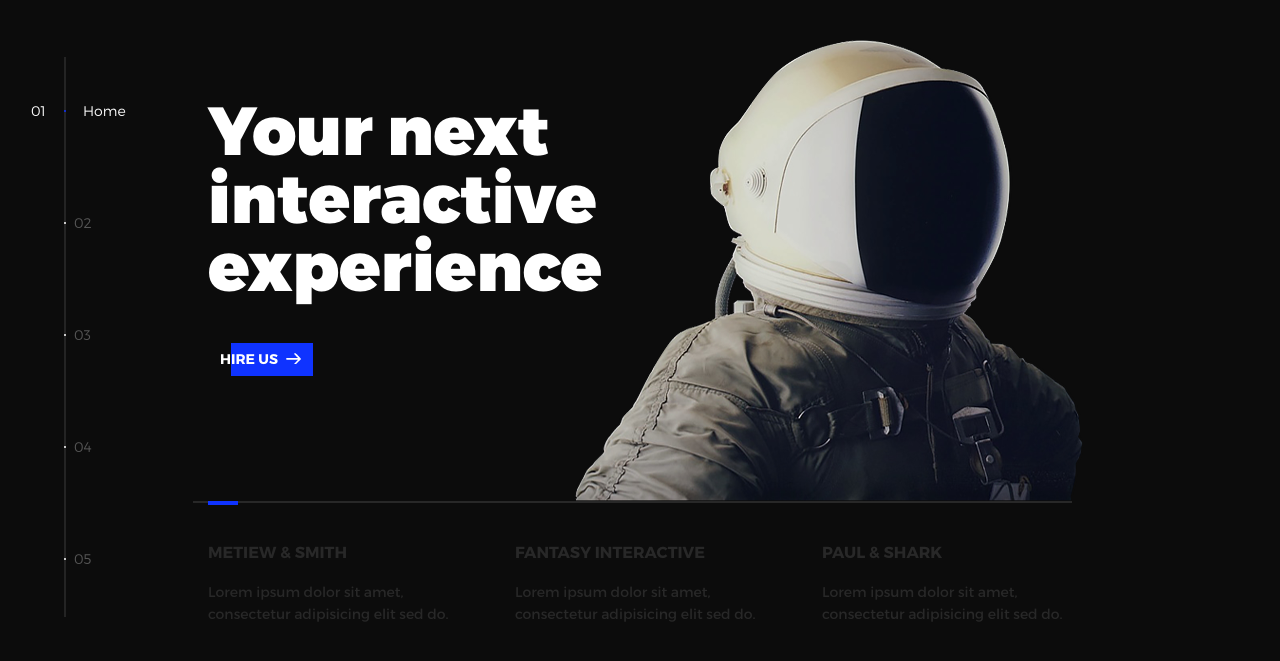
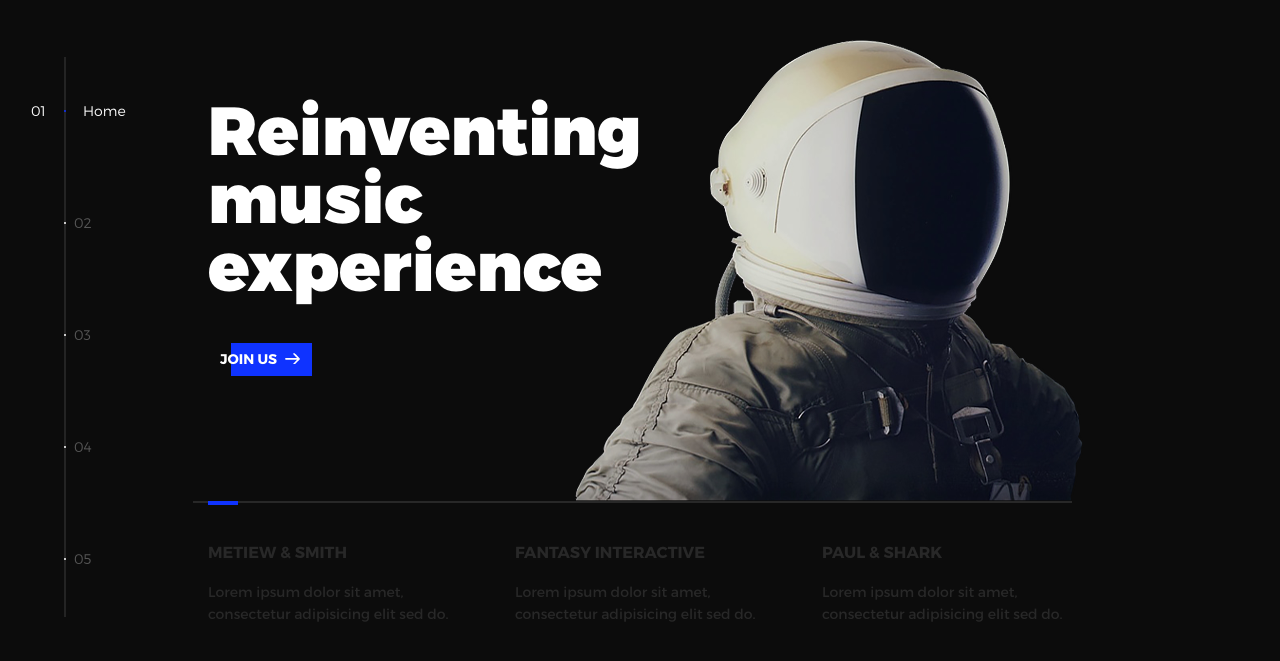
Before and after one commit to saulcastac/RetoWeb2, a plain HTML site: page index.html in a window 1280 px wide. Shown: the part 63-724 px from the top of the page. Drawn offline with nearby package versions, Linux system fonts and the light colour scheme.

Commit message:
Modificación de texto y pruebas de algunos botones de la landing page

```diff
--- a/index.html
+++ b/index.html
@@ -30,7 +30,7 @@
             <img src="assets/img/logo-new.png" alt="Global">
             <p>Global</p>
           </a>
-          <button class="header--cta cta">Hire Us</button>
+          <button class="header--cta cta">Join us</button>
           <div class="header--nav-toggle">
             <span></span>
           </div>
@@ -48,8 +48,10 @@
           <li class="l-section section section--is-active">
             <div class="intro">
               <div class="intro--banner">
-                <h1>Your next<br>interactive<br>experience</h1>
-                <button class="cta">Hire Us
+                <h1>Reinventing<br>music<br>experience</h1>
+
+
+                <button class="cta">Join us
                   <svg version="1.1" id="Layer_1" xmlns="http://www.w3.org/2000/svg" xmlns:xlink="http://www.w3.org/1999/xlink" x="0px" y="0px" viewBox="0 0 150 118" style="enable-background:new 0 0 150 118;" xml:space="preserve">
                   <g transform="translate(0.000000,118.000000) scale(0.100000,-0.100000)">
                     <path d="M870,1167c-34-17-55-57-46-90c3-15,81-100,194-211l187-185l-565-1c-431,0-571-3-590-13c-55-28-64-94-18-137c21-20,33-20,597-20h575l-192-193C800,103,794,94,849,39c20-20,39-29,61-29c28,0,63,30,298,262c147,144,272,271,279,282c30,51,23,60-219,304C947,1180,926,1196,870,1167z"/>
```
